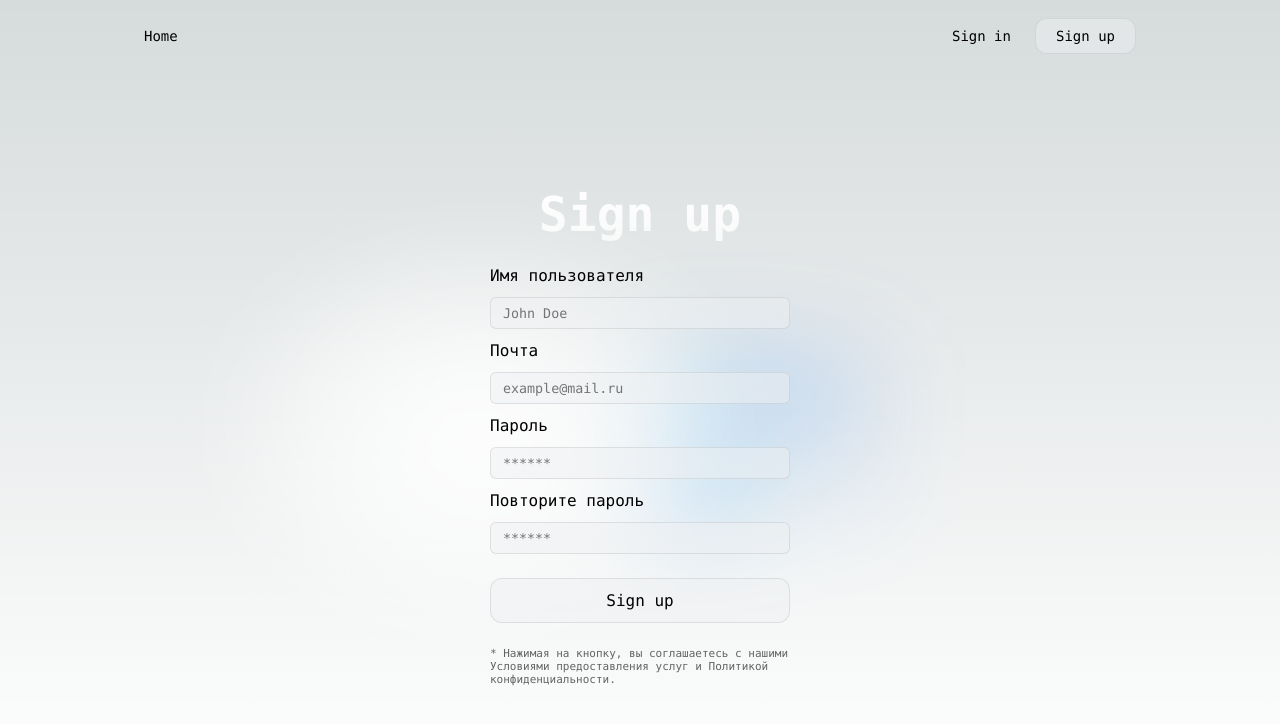
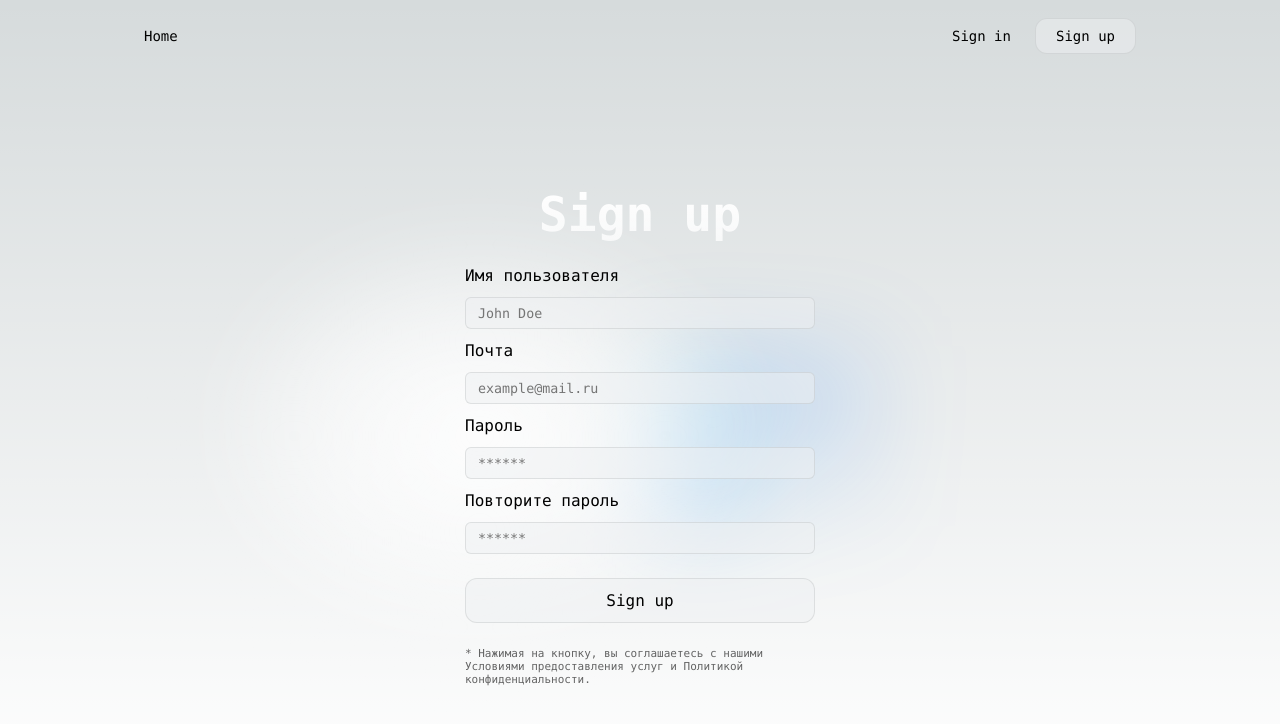
Before and after one commit to Attato/usage_bankAPI, a Next.js app: page /auth/signup in a window 1280 px wide. Shown: the top 724 px of the page. Built offline with nearby package versions, Linux system fonts and the light colour scheme.

Commit message:
sign up visual change

```diff
--- a/pages/auth/signup.module.scss
+++ b/pages/auth/signup.module.scss
@@ -36,7 +36,7 @@
 		flex-direction: column;
 		user-select: none;
 		z-index: 100;
-		max-width: 300px;
+		max-width: 350px;
 		width: 100%;
 
 		h1 {
```
